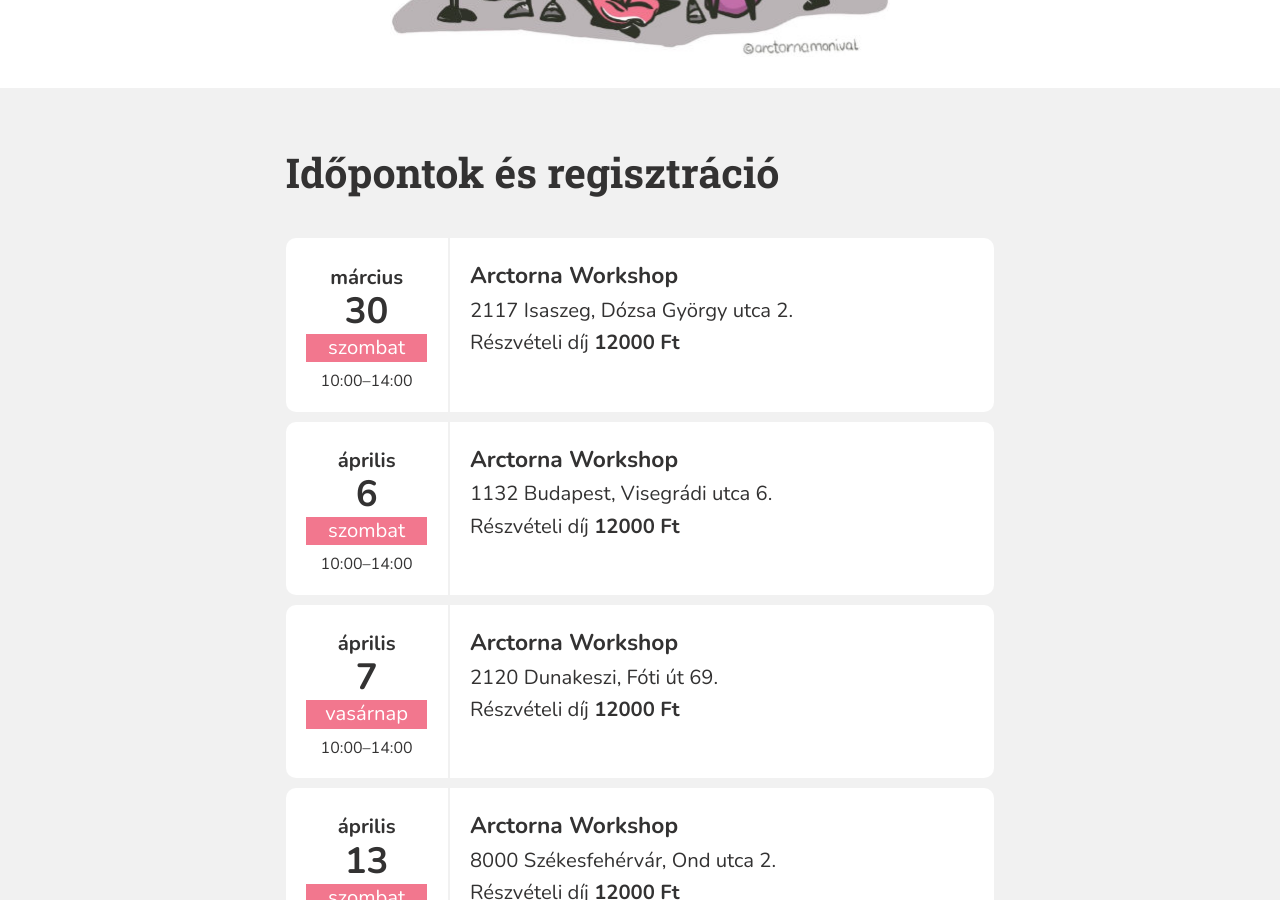
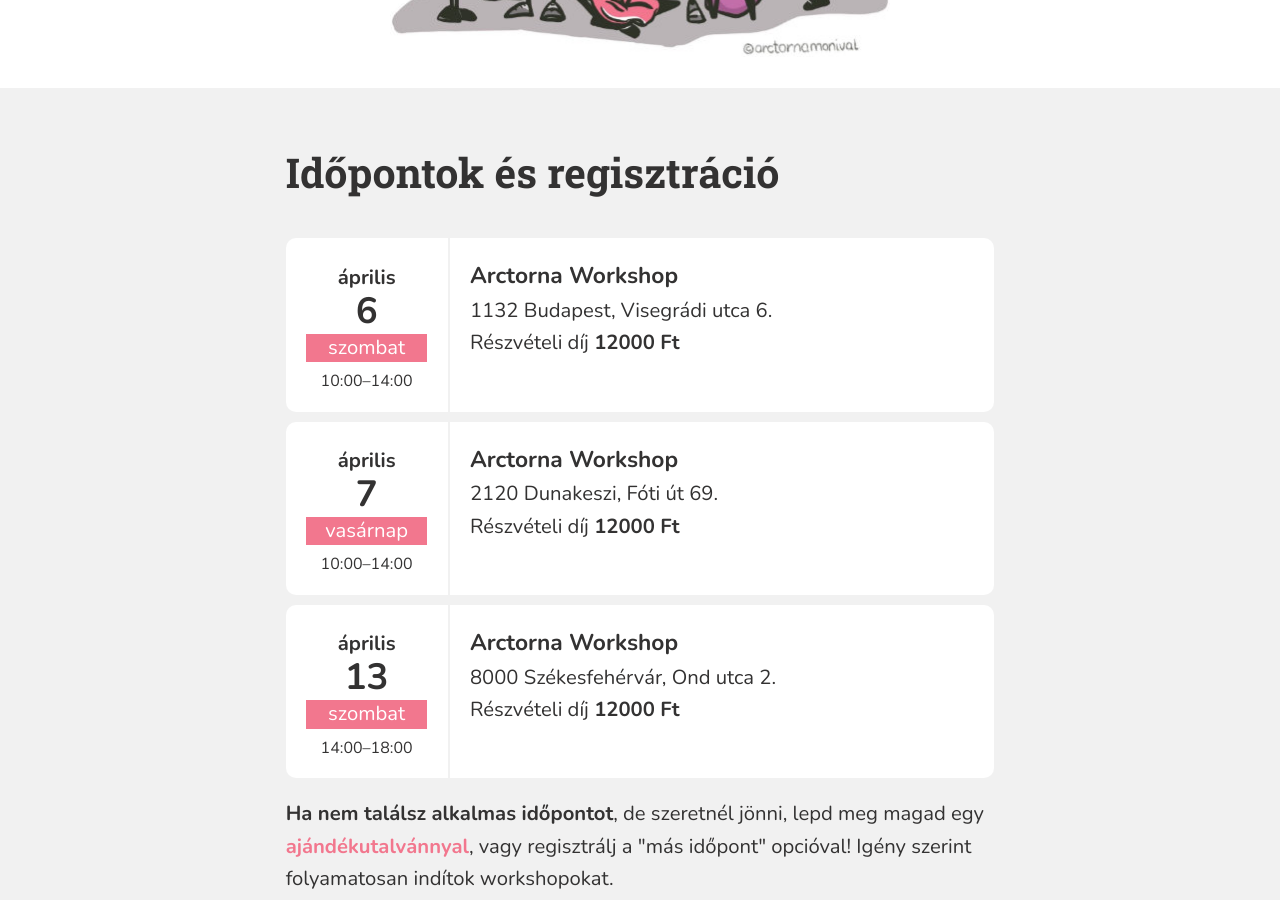
Before and after one commit to monikamudra/arctorna, a Jekyll site: the page built from workshop.md, in a window 1280 px wide and 900 px high, scrolled down 2237 px. Built offline with Jekyll 4.4.1, drawn with Linux system fonts in a browser that asks for light colours.

Commit message:
Update events

```diff
--- a/_data/workshop.yaml
+++ b/_data/workshop.yaml
@@ -15,12 +15,6 @@ events:
 #   link: "https://link.to/the-event"
 #   description: >-
 #     Arctorna workshop Mónival
-  -
-    date: 2019-3-30T10:00
-    start: "10:00"
-    end: "14:00"
-    title: Arctorna Workshop
-    address: 2117 Isaszeg, Dózsa György utca 2.
   -
     date: 2019-4-6T10:00
     start: "10:00"
```
